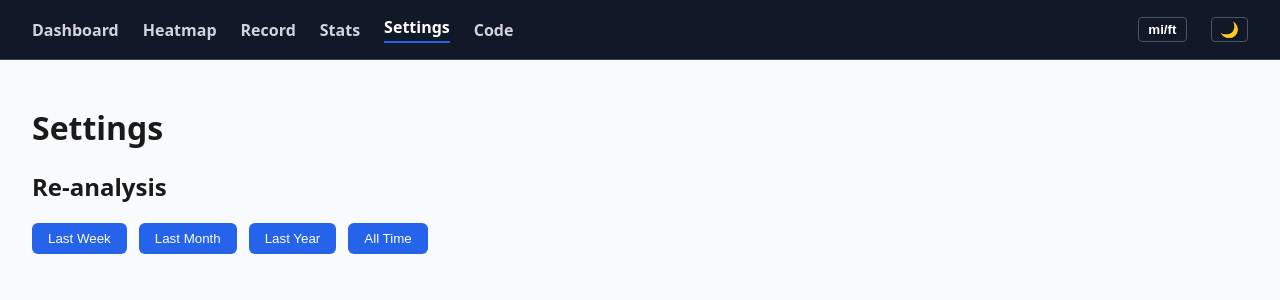
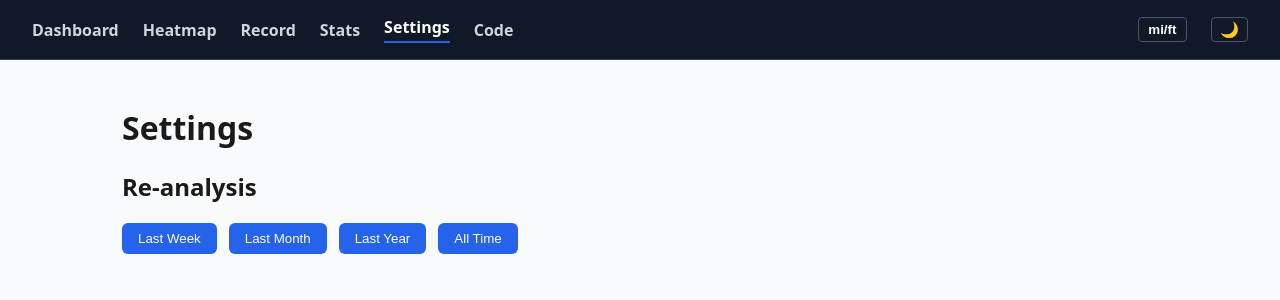
Before and after one commit to markrickert/gpx-report, a React (Vite) app in the folder frontend/: page /settings in a window 1280 px wide. Shown: the top 300 px of the page. Built offline with nearby package versions, Linux system fonts and the light colour scheme; no server answers.

Commit message:
Tighten .content max-width cap from 1400px to 1100px
Fixes edge-to-edge activity list and flat/stretched map+elevation
chart on ultra-wide monitors.

```diff
--- a/frontend/src/styles.css
+++ b/frontend/src/styles.css
@@ -122,7 +122,7 @@ select {
 
 .content {
   padding: 1.5rem 2rem;
-  max-width: 1400px;
+  max-width: 1100px;
   margin: 0 auto;
   width: 100%;
 }
```
Also changed, not shown: 1 other file (tests, documents, lock files or other folders).
